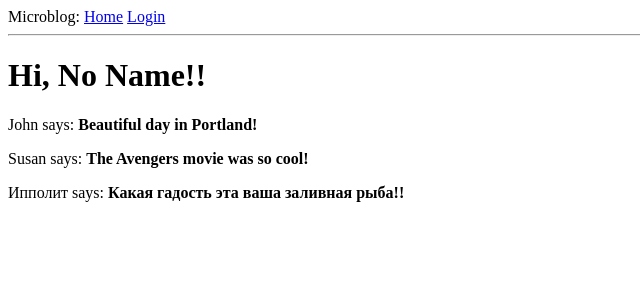
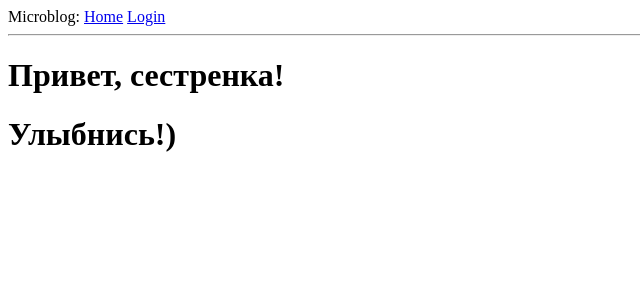
Before and after one commit to mrfilldev/test-virtual-machine-http, a Flask app: page / in a window 1280 px wide. Shown: the top 300 px of the page, without its empty margins (0-640 px from the left). Run offline with Flask 2, Linux system fonts and the light colour scheme; parts of the project's set-up code (start-up, migrations or seed data) failed here and were passed over.

Commit message:
modyfing the index

```diff
--- a/flask_app/templates/index.html
+++ b/flask_app/templates/index.html
@@ -1,8 +1,12 @@
 {% extends "base.html" %}
 
 {% block content %}
-    <h1>Hi, {{ user.username }}!</h1>
-    {% for post in posts %}
-    <div><p>{{ post.author.username }} says: <b>{{ post.body }}</b></p></div>
-    {% endfor %}
+         <h1>Привет, сестренка!</h1>
+         <h1>Улыбнись!)</h1>
+
+
+<!--    <h1>Hi, {{ user.username }}!</h1>-->
+<!--    {% for post in posts %}-->
+<!--    <div><p>{{ post.author.username }} says: <b>{{ post.body }}</b></p></div>-->
+<!--    {% endfor %}-->
 {% endblock %}
--- a/flask_app/urls.py
+++ b/flask_app/urls.py
@@ -84,7 +84,7 @@ def login():
 @app.route('/')
 @app.route('/index')
 def index():
-    user = {'username': 'No Name!'}
+    user = {'username': 'Лерк))!'}
     posts = [
         {
             'author': {'username': 'John'},
```
